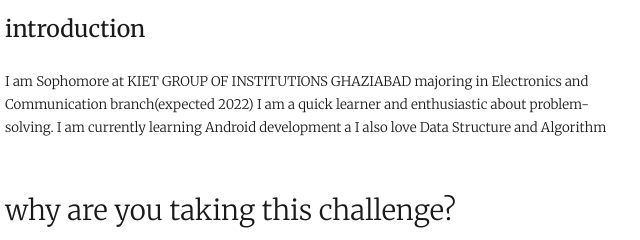
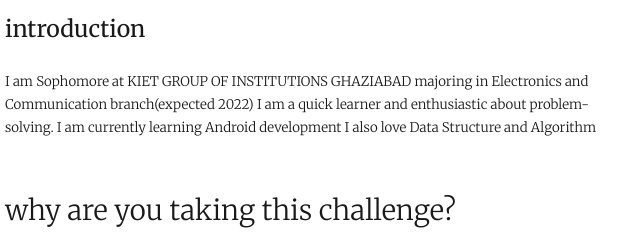
Before and after one commit to tanaypratap/teamtanay.jobchallenge.dev, a Gatsby site: page /ttjc@Digvijaysingh0707/ in a window 1280 px wide. Shown: the part 309-549 px from the top of the page, 320-960 px from the left. Built offline with nearby package versions, Linux system fonts and the light colour scheme; Gatsby itself is replaced by a stand-in of ours; some packages are replaced by stand-ins of ours.

Commit message:
Update index.md

```diff
--- a/content/participants/ttjc@Digvijaysingh0707/index.md
+++ b/content/participants/ttjc@Digvijaysingh0707/index.md
@@ -16,7 +16,7 @@
 I am Sophomore at KIET GROUP OF INSTITUTIONS GHAZIABAD majoring in
 Electronics and Communication branch(expected 2022)
 I am a quick learner and enthusiastic about problem-solving.
-I am currently learning Android development a
+I am currently learning Android development
 I also love Data Structure and Algorithm
 
 ## why are you taking this challenge?
```
